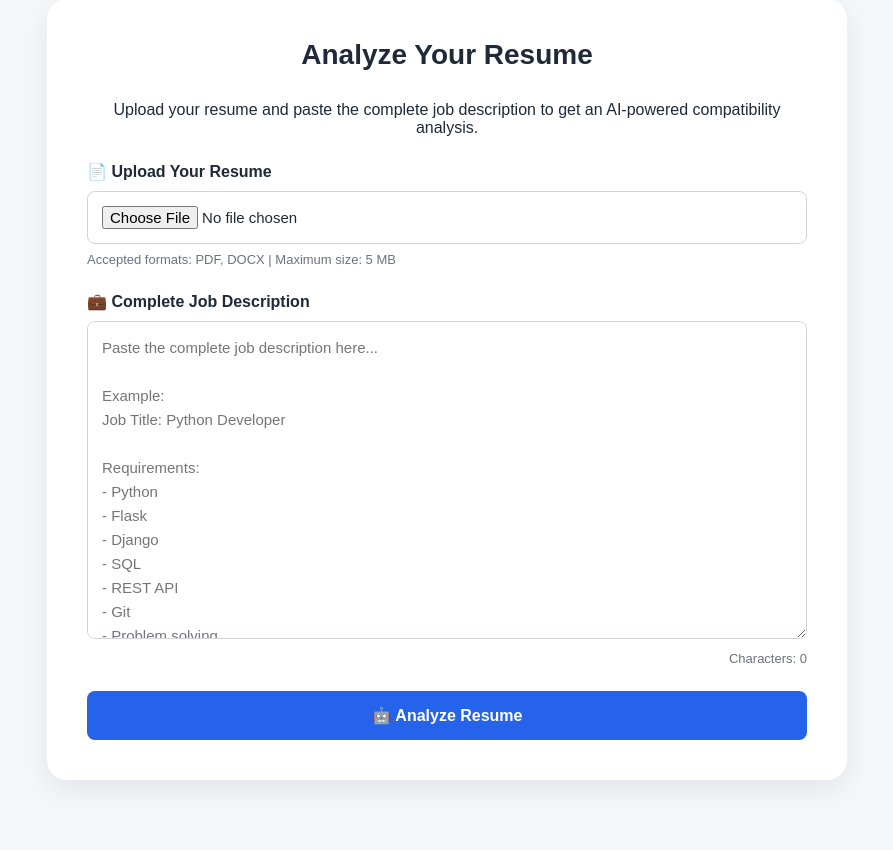
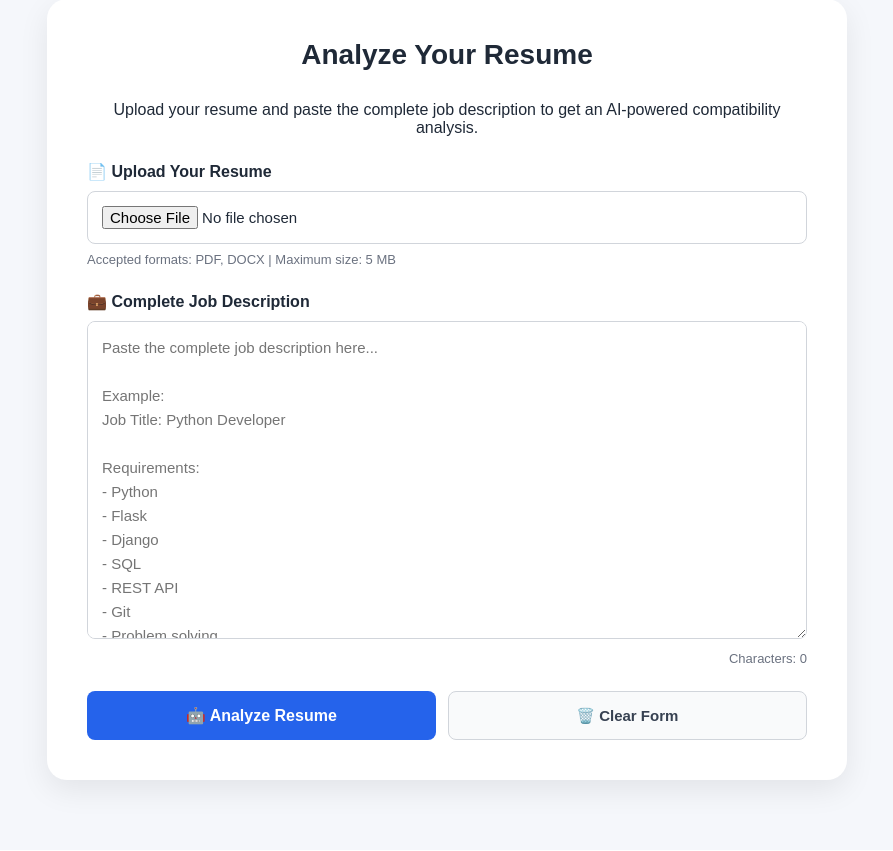
Before and after one commit to Sathiuppar2242/AI-Resume-Analyzer, a Flask app: page / in a window 1280 px wide. Shown: the part 594-1445 px from the top of the page, without its empty margins (193-1086 px from the left). Run offline with Flask 3, Linux system fonts and the light colour scheme.

Commit message:
Add clear form functionality

```diff
--- a/templates/index.html
+++ b/templates/index.html
@@ -150,6 +150,29 @@
         .file-preview-details {
             color: #6b7280;
             font-size: 13px;
+        }
+
+        .form-actions {
+            display: flex;
+            gap: 12px;
+            justify-content: center;
+            margin-top: 15px;
+        }
+
+        .clear-button {
+            border: 1px solid #d1d5db;
+            background: #f9fafb;
+            color: #374151;
+            padding: 12px 24px;
+            border-radius: 8px;
+            cursor: pointer;
+            font-size: 15px;
+            font-weight: 600;
+            transition: all 0.2s ease;
+        }
+
+        .clear-button:hover {
+            background: #e5e7eb;
         }
 
     </style>
@@ -373,6 +396,8 @@ Responsibilities:
             </div>
 
 
+            <div class="form-actions">
+
                 <button
                     type="submit"
                     id="analyzeButton"
@@ -381,6 +406,19 @@ Responsibilities:
                     🤖 Analyze Resume
 
                 </button>
+
+
+                <button
+                    type="button"
+                    id="clearButton"
+                    class="clear-button"
+                >
+
+                    🗑️ Clear Form
+
+                </button>
+
+            </div>
 
 
         </form>
@@ -517,6 +555,9 @@ Responsibilities:
         const analyzeButton =
             document.getElementById("analyzeButton");
 
+        const clearButton =
+            document.getElementById("clearButton");
+
         const resumeInput =
             document.getElementById("resume");
 
@@ -565,11 +606,14 @@ Responsibilities:
             "change",
             function () {
 
-                fileError.style.display = "none";
+                fileError.style.display =
+                    "none";
 
-                fileError.innerText = "";
+                fileError.innerText =
+                    "";
 
-                filePreview.style.display = "none";
+                filePreview.style.display =
+                    "none";
 
 
                 const file =
@@ -588,9 +632,11 @@ Responsibilities:
                     fileError.innerText =
                         "⚠️ Invalid file type. Please upload a PDF or DOCX file.";
 
-                    fileError.style.display = "block";
+                    fileError.style.display =
+                        "block";
 
-                    resumeInput.value = "";
+                    resumeInput.value =
+                        "";
 
                     return;
 
@@ -602,9 +648,11 @@ Responsibilities:
                     fileError.innerText =
                         "⚠️ File is too large. Please select a file smaller than 5 MB.";
 
-                    fileError.style.display = "block";
+                    fileError.style.display =
+                        "block";
 
-                    resumeInput.value = "";
+                    resumeInput.value =
+                        "";
 
                     return;
 
@@ -688,6 +736,37 @@ Responsibilities:
         );
 
 
+        clearButton.addEventListener(
+            "click",
+            function () {
+
+                form.reset();
+
+                jobDescriptionCounter.innerText =
+                    "Characters: 0";
+
+                filePreview.style.display =
+                    "none";
+
+                fileError.style.display =
+                    "none";
+
+                fileError.innerText =
+                    "";
+
+                loadingOverlay.style.display =
+                    "none";
+
+                analyzeButton.disabled =
+                    false;
+
+                analyzeButton.innerText =
+                    "🤖 Analyze Resume";
+
+            }
+        );
+
+
         function closeError() {
 
             const errorMessage =
```
Lines whose indentation alone changed are shown as unchanged.
